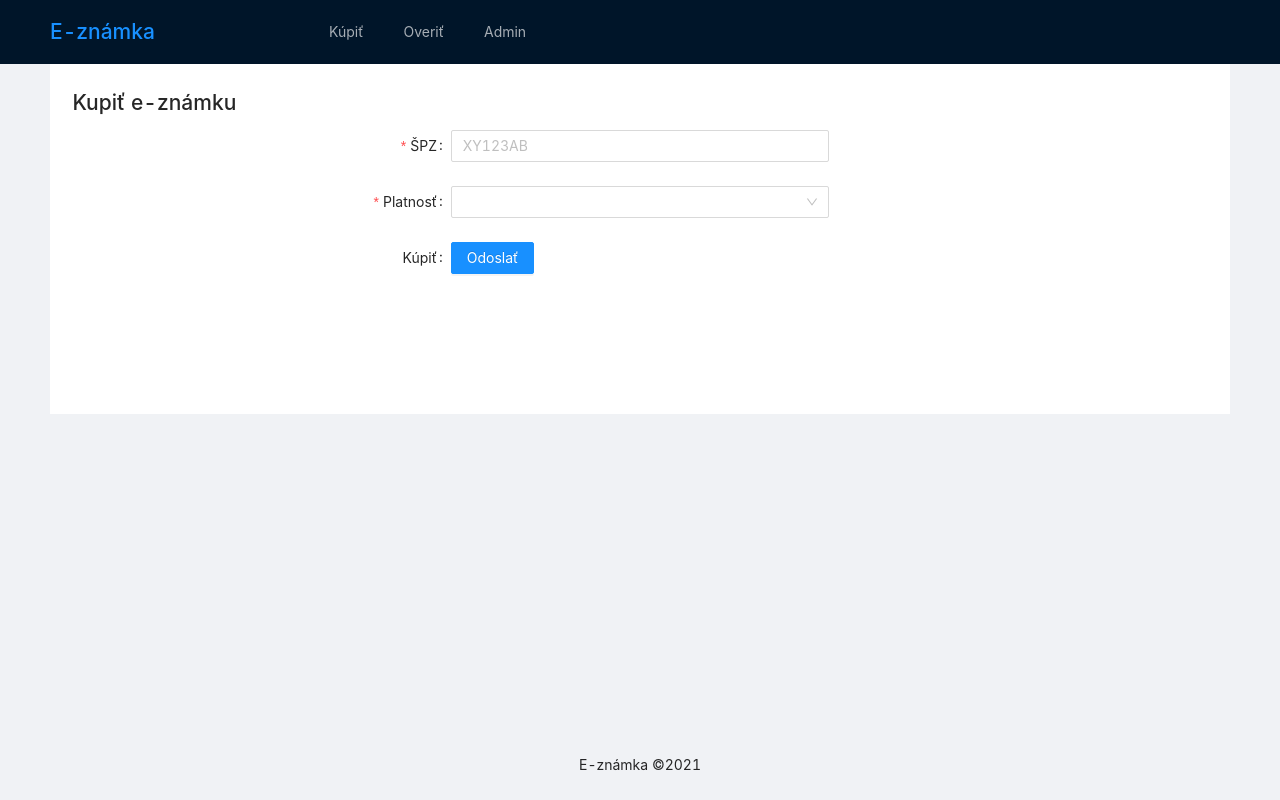
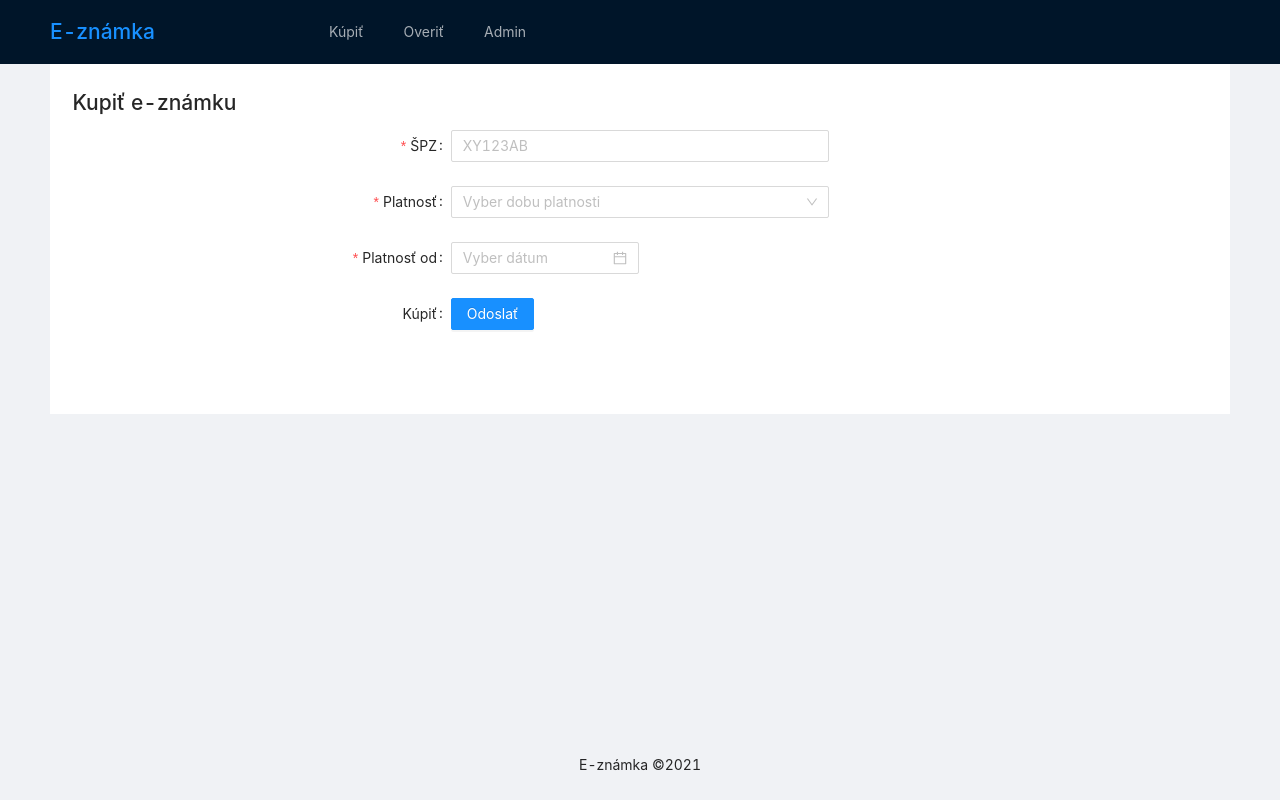
Before and after one commit to NumBit/pa200-cloud-project, a React (Create React App) app in the folder front-end/: page /buy in a window 1280 px wide. Built offline with nearby package versions, Linux system fonts and the light colour scheme.

Commit message:
feat: buy and check API

```diff
--- a/front-end/package.json
+++ b/front-end/package.json
@@ -12,6 +12,7 @@
     "@types/react-dom": "^17.0.8",
     "antd": "^4.16.5",
     "axios": "^0.21.1",
+    "dayjs": "^1.10.5",
     "react": "^17.0.2",
     "react-dom": "^17.0.2",
     "react-router-dom": "^5.2.0",
--- a/front-end/src/buy/Buy.tsx
+++ b/front-end/src/buy/Buy.tsx
@@ -1,13 +1,14 @@
 import React, { useState } from 'react';
-import { Button, Cascader, Form, Input, message, Spin } from 'antd';
+import { Button, Cascader, DatePicker, Form, Input, message, Space, Spin } from 'antd';
 import { LoadingOutlined } from "@ant-design/icons";
+import axios from 'axios';
 
-export default function Buy(){
+export default function Buy() {
     const [showLoading, setShowLoading] = useState(false);
     //const [createCourse] = useMutation(CREATE_COURSE);
     //const [createEnrollment] = useMutation(CREATE_ENROLMENT);
-
-    const options = [{label: "Platnosť 10 dní", value:10},{label:"Platnosť 30 dní", value:30},{label:"Platnosť 1 rok", value:365}];
+    const url = process.env.REACT_APP_CONNECTION_URL;
+    const options = [{ label: "Platnosť 10 dní", value: 10 }, { label: "Platnosť 30 dní", value: 30 }, { label: "Platnosť 1 rok", value: 365 }];
 
     const layout = {
         labelCol: { span: 8 },
@@ -16,13 +17,25 @@ export default function Buy(){
 
     const onFinish = async (values: any) => {
         setShowLoading(true);
-/*
-        const article = { title: 'React POST Request Example' };
-        const response = await axios.post('https://reqres.in/api/articles', article);
-        this.setState({ articleId: response.data.id });*/
-        console.log(values);
-        setShowLoading(false);
-        message.success("E-známka bola zakúpená");
+        const vignette = {
+            PartitionKey: values.spz,
+            ValidFrom: values.date,
+            ValidDays: values.valid[0]
+        };
+
+        await axios.put(url + "vignette", vignette, { responseType: "json" })
+            .then(res => {
+                console.log(res);
+                console.log(res.data);
+                message.success("E-známka bola zakúpená");
+            }).catch(() => message.error("Skontrolujte ŠPZ")).finally(() => setShowLoading(false));
+        /*
+
+                const article = { title: 'React POST Request Example' };
+                const response = await axios.post('https://reqres.in/api/articles', article);
+                this.setState({ articleId: response.data.id });*/
+
+
     };
     const onFinishFailed = () => {
         message.error("Skontrolujte ŠPZ");
@@ -58,11 +71,23 @@ export default function Buy(){
                         rules={[
                             {
                                 required: true,
-                                message: "Vyberte dobu platnosti",
+                                message: "Vyber dobu platnosti",
                             },
                         ]}
                     >
-                        <Cascader size="middle" options={options} />
+                        <Cascader placeholder="Vyber dobu platnosti" options={options} />
+                    </Form.Item>
+                    <Form.Item
+                        label="Platnosť od"
+                        name="date"
+                        rules={[
+                            {
+                                required: true,
+                                message: "Vyber dátum",
+                            },
+                        ]}
+                    >
+                        <DatePicker placeholder="Vyber dátum" />
                     </Form.Item>
                     <Form.Item label="Kúpiť">
                         <Button htmlType="submit" type="primary">
--- a/front-end/src/check/Check.tsx
+++ b/front-end/src/check/Check.tsx
@@ -1,72 +1,161 @@
 import React, { useState } from 'react';
-import { Button, Cascader, Descriptions, Form, Input, message, Spin, Tag } from 'antd';
+import { Button, Descriptions, Form, Input, message, Spin, Table, Tag } from 'antd';
 import { LoadingOutlined } from "@ant-design/icons";
+import axios from 'axios';
+import dayjs from 'dayjs';
+
+export interface Vignettes {
+    entries: Entry[];
+    continuationToken: null;
+}
+
+export interface Entry {
+    PartitionKey: any;
+    RowKey: any;
+    Timestamp: any;
+    ValidDays: ValidDays;
+    ValidFrom: any;
+}
+export interface ValidDays {
+    _: number;
+}
+
+
 
 export default function Check() {
     const [showLoading, setShowLoading] = useState(false);
-    const [showResult, setshowResult] = useState(false);
-
-    const formatDate = (date: string) => {
-        const newDate = new Date(date);
-        let options: Intl.DateTimeFormatOptions = {
-            weekday: "long",
-            year: "numeric",
-            month: "long",
-            day: "numeric",
-            hour: "2-digit",
-            minute: "2-digit"
-        };
-
-        return newDate.toLocaleDateString("en-US", options);
-    };
-
-    const options = [{ label: "Platnosť 10 dní", value: 10 }, { label: "Platnosť 30 dní", value: 30 }, { label: "Platnosť 1 rok", value: 365 }];
+    const [showResult, setShowResult] = useState(false);
+    const [resData, setResData] = useState<Vignettes>();
+    const url = process.env.REACT_APP_CONNECTION_URL;
 
     const layout = {
         labelCol: { span: 8 },
-        wrapperCol: { span: 8 },
+        wrapperCol: { span: 8 }
     };
 
     const onFinish = async (values: any) => {
+
         setShowLoading(true);
-        /*
-                const article = { title: 'React POST Request Example' };
-                const response = await axios.post('https://reqres.in/api/articles', article);
-                this.setState({ articleId: response.data.id });*/
-        console.log(values);
+        await axios.get(url + "check/" + values.spz)
+            .then(res => {
+                console.log(res);
+                console.log(res.data);
+            }).catch(() => message.error("Skontrolujte ŠPZ")).finally(() => setShowLoading(false));
+        console.log("values");
+        await axios.get(url + "vignettes/" + values.spz)
+            .then(res => {
+                console.log(res);
+                console.log(res.data);
+                setResData(res.data);
+            }).catch(() => message.error("Skontrolujte ŠPZ")).finally(() => setShowLoading(false));
         setShowLoading(false);
-        setshowResult(true);
+        setShowResult(true);
     };
     const onFinishFailed = () => {
         message.error("Stav nezistený");
     };
 
     if (showResult) {
+        if (!resData || resData?.entries.length === 0) {
+            return (<h1>Žiaden záznam</h1>)
+        }
+
+        const dataSource = resData?.entries.map((e: Entry) => {
+            return {
+                ecv: e.PartitionKey,
+                Key: e.RowKey,
+                Bought: e.Timestamp,
+                ValidDays: e.ValidDays,
+                ValidFrom: e.ValidFrom,
+                PartitionKey: e.PartitionKey,
+                RowKey: e.RowKey,
+                Timestamp: e.Timestamp
+            };
+        });
+
+        const columns = [
+            {
+                title: "EČV",
+                dataIndex: "ecv",
+                key: "ecv",
+                render: (e: any) => e._,
+            },
+            {
+                title: "Kupené",
+                dataIndex: "Bought",
+                key: "Bought",
+                render: (e: any) => dayjs(e._).toString(),
+            },
+            {
+                title: "Platné od",
+                dataIndex: "ValidFrom",
+                key: "ValidFrom",
+                render: (e: any) => dayjs(e._).toString(),
+            },
+            {
+                title: "Platné dní",
+                dataIndex: "ValidDays",
+                key: "ValidDays",
+                render: (e: ValidDays) => e._,
+            },
+            {
+                title: "Platnosť",
+                dataIndex: "ValidFrom",
+                key: "ValidFrom",
+                render: (_: any, entry: Entry) => {
+                    const validity = dayjs(entry.ValidFrom._).isBefore(dayjs()) && dayjs().isBefore(dayjs(entry.ValidFrom._).add(
+                        +entry.ValidDays._,
+                        "day"
+                    ));
+                    return <Tag
+                        color={
+                            validity
+                                ? "green"
+                                : "volcano"
+                        }
+                    >
+                        {validity ? "Platná" : "Neplatná"}
+                    </Tag>
+                }
+                ,
+            },
+        ]
+
+        return (
+            <div>
+                <h1>Záznam</h1>
+                <Table dataSource={dataSource} columns={columns}></Table>
+            </div>
+        );
+        /*
                 return (<div>
                     <h1>Záznam</h1>
-            <Descriptions
+                    <h2>{ }</h2>
+                    {resData?.entries.map(e => <Descriptions
+                        key={+e.RowKey}
                         bordered
                         column={{ xxl: 1, xl: 1, lg: 1, md: 1, sm: 1, xs: 1 }}
                     >
-                <Descriptions.Item label="ŠPZ">{"XY123AB"}</Descriptions.Item>
+                        <Descriptions.Item label="ŠPZ">{e.PartitionKey}</Descriptions.Item>
                         <Descriptions.Item label="Platná">
                             <Tag
                                 color={
-                            true
+                                    dayjs(e.ValidFrom._).isBefore(dayjs()) && dayjs().isBefore(dayjs(e.ValidFrom._).add(
+                                        +e.ValidDays,
+                                        "day"
+                                    ))
                                         ? "green"
                                         : "volcano"
                                 }
                             >
                                 {true ? "Platná" : "Neplatná"}
                             </Tag></Descriptions.Item>
-                <Descriptions.Item label="Platnosť od">{"formatDate()"}</Descriptions.Item>
-                <Descriptions.Item label="Platnosť do">{"formatDate()"}</Descriptions.Item>
-            </Descriptions>
+                        <Descriptions.Item label="Platnosť od">{e.ValidFrom}</Descriptions.Item>
+                        <Descriptions.Item label="Platnosť dní">{e.ValidDays}</Descriptions.Item>
+                    </Descriptions>)}
+
                 </div>
-
-
-
-        );
+                );*/
     }
 
     return (
```
Also changed, not shown: 2 other files (tests, documents, lock files or other folders). Lines whose indentation alone changed are shown as unchanged.
